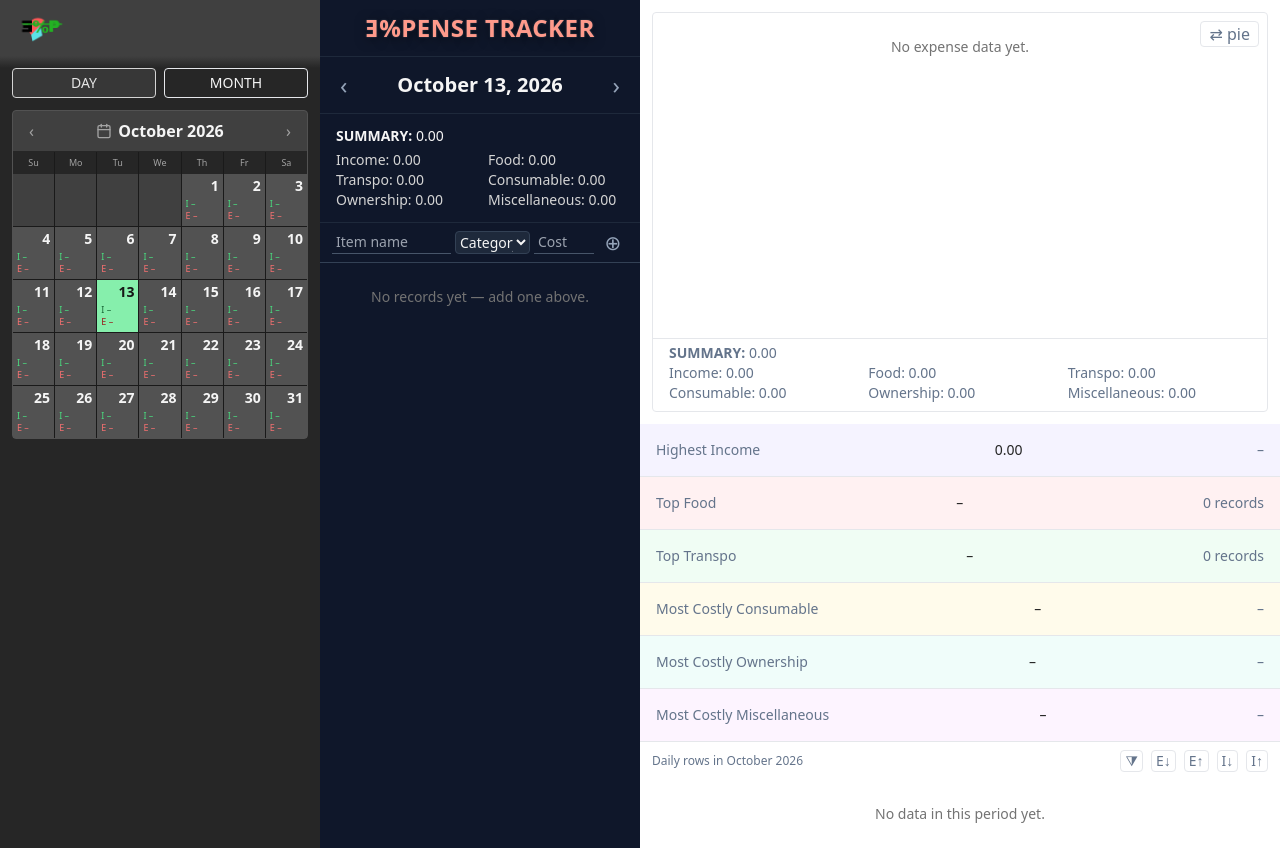
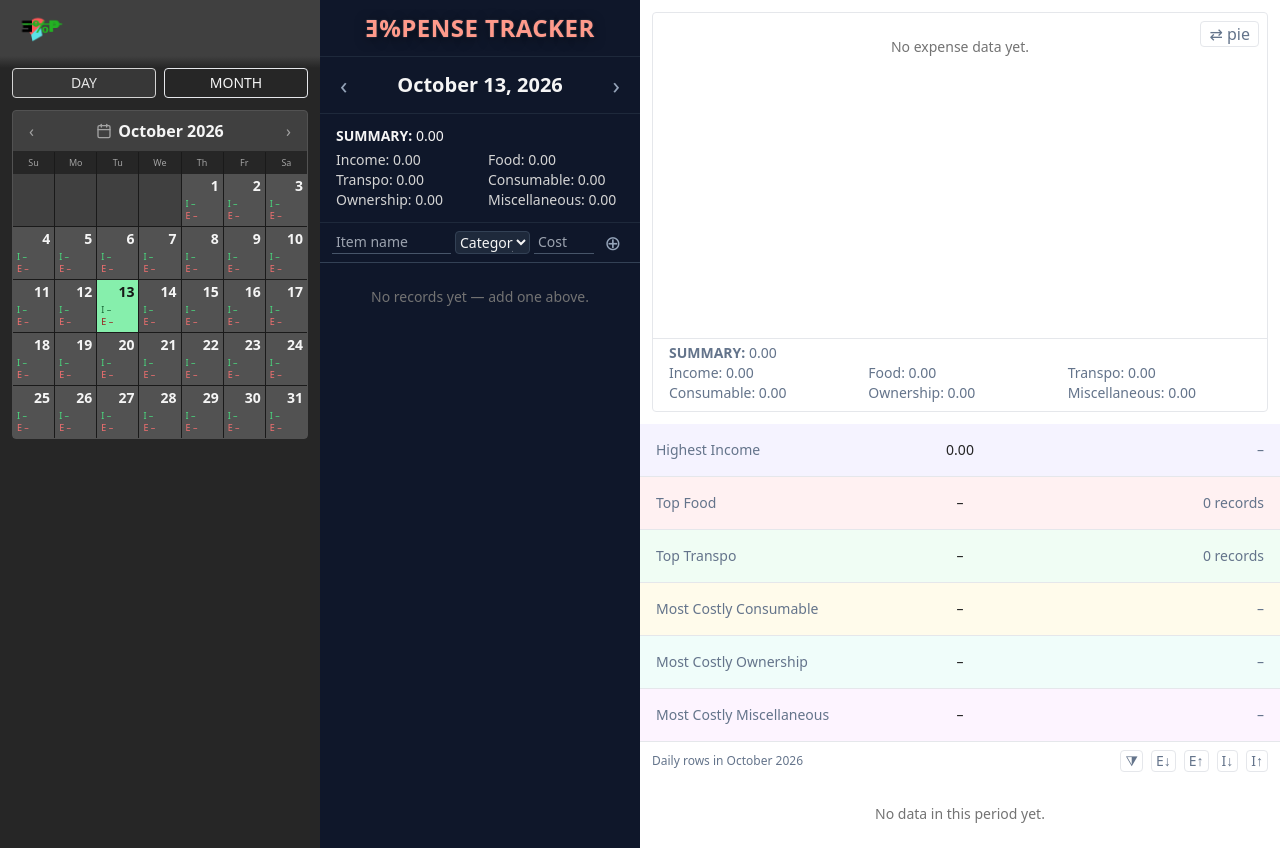
Before and after one commit to bjkmz/expense-tracker, a Django app: page /day/1/ in a window 1280 px wide. Run offline with Django 5.2, Linux system fonts and the light colour scheme; data comes from the database, SQL or seed files in the repository; data that the repository does not hold is empty; some libraries are stand-ins or nearby versions.

Commit message:
insights-center-highlight

```diff
--- a/templates/partials/insights_panel.html
+++ b/templates/partials/insights_panel.html
@@ -18,35 +18,35 @@
 
   {# Insight cards #}
   <div class="text-sm">
-    <div class="flex justify-between px-4 py-4 bg-violet-50 border-b">
+    <div class="grid grid-cols-[1fr_auto_1fr] items-baseline px-4 py-4 bg-violet-50 border-b">
       <span class="text-slate-500">Highest Income</span>
-      <span class="font-medium">{{ ins.cards.highest_income.amount|floatformat:2 }}</span>
-      <span class="text-slate-500">{% if ins.cards.highest_income.when %}{% if ins_scope == 'month' %}{{ ins.cards.highest_income.when|date:"F Y" }}{% else %}{{ ins.cards.highest_income.when|date:"M d" }}{% endif %}{% else %}–{% endif %}</span>
+      <span class="font-medium text-center">{{ ins.cards.highest_income.amount|floatformat:2 }}</span>
+      <span class="text-slate-500 text-right">{% if ins.cards.highest_income.when %}{% if ins_scope == 'month' %}{{ ins.cards.highest_income.when|date:"F Y" }}{% else %}{{ ins.cards.highest_income.when|date:"M d" }}{% endif %}{% else %}–{% endif %}</span>
     </div>
-    <div class="flex justify-between px-4 py-4 bg-rose-50 border-b">
+    <div class="grid grid-cols-[1fr_auto_1fr] items-baseline px-4 py-4 bg-rose-50 border-b">
       <span class="text-slate-500">Top Food</span>
-      <span class="font-medium">{{ ins.cards.top_food.item }}</span>
-      <span class="text-slate-500">{{ ins.cards.top_food.count }} records</span>
+      <span class="font-medium text-center">{{ ins.cards.top_food.item }}</span>
+      <span class="text-slate-500 text-right">{{ ins.cards.top_food.count }} records</span>
     </div>
-    <div class="flex justify-between px-4 py-4 bg-green-50 border-b">
+    <div class="grid grid-cols-[1fr_auto_1fr] items-baseline px-4 py-4 bg-green-50 border-b">
       <span class="text-slate-500">Top Transpo</span>
-      <span class="font-medium">{{ ins.cards.top_transpo.item }}</span>
-      <span class="text-slate-500">{{ ins.cards.top_transpo.count }} records</span>
+      <span class="font-medium text-center">{{ ins.cards.top_transpo.item }}</span>
+      <span class="text-slate-500 text-right">{{ ins.cards.top_transpo.count }} records</span>
     </div>
-    <div class="flex justify-between px-4 py-4 bg-amber-50 border-b">
+    <div class="grid grid-cols-[1fr_auto_1fr] items-baseline px-4 py-4 bg-amber-50 border-b">
       <span class="text-slate-500">Most Costly Consumable</span>
-      <span class="font-medium">{% if ins.cards.costly_consumable %}{{ ins.cards.costly_consumable.item }} {{ ins.cards.costly_consumable.amount|floatformat:0 }}{% else %}–{% endif %}</span>
-      <span class="text-slate-500">{% if ins.cards.costly_consumable %}{% if ins_scope == 'month' %}{{ ins.cards.costly_consumable.date|date:"F Y" }}{% else %}{{ ins.cards.costly_consumable.date|date:"M d" }}{% endif %}{% else %}–{% endif %}</span>
+      <span class="font-medium text-center">{% if ins.cards.costly_consumable %}{{ ins.cards.costly_consumable.item }} {{ ins.cards.costly_consumable.amount|floatformat:0 }}{% else %}–{% endif %}</span>
+      <span class="text-slate-500 text-right">{% if ins.cards.costly_consumable %}{% if ins_scope == 'month' %}{{ ins.cards.costly_consumable.date|date:"F Y" }}{% else %}{{ ins.cards.costly_consumable.date|date:"M d" }}{% endif %}{% else %}–{% endif %}</span>
     </div>
-    <div class="flex justify-between px-4 py-4 bg-teal-50 border-b">
+    <div class="grid grid-cols-[1fr_auto_1fr] items-baseline px-4 py-4 bg-teal-50 border-b">
       <span class="text-slate-500">Most Costly Ownership</span>
-      <span class="font-medium">{% if ins.cards.costly_ownership %}{{ ins.cards.costly_ownership.item }} {{ ins.cards.costly_ownership.amount|floatformat:0 }}{% else %}–{% endif %}</span>
-      <span class="text-slate-500">{% if ins.cards.costly_ownership %}{% if ins_scope == 'month' %}{{ ins.cards.costly_ownership.date|date:"F Y" }}{% else %}{{ ins.cards.costly_ownership.date|date:"M d" }}{% endif %}{% else %}–{% endif %}</span>
+      <span class="font-medium text-center">{% if ins.cards.costly_ownership %}{{ ins.cards.costly_ownership.item }} {{ ins.cards.costly_ownership.amount|floatformat:0 }}{% else %}–{% endif %}</span>
+      <span class="text-slate-500 text-right">{% if ins.cards.costly_ownership %}{% if ins_scope == 'month' %}{{ ins.cards.costly_ownership.date|date:"F Y" }}{% else %}{{ ins.cards.costly_ownership.date|date:"M d" }}{% endif %}{% else %}–{% endif %}</span>
     </div>
-    <div class="flex justify-between px-4 py-4 bg-fuchsia-50 border-b">
+    <div class="grid grid-cols-[1fr_auto_1fr] items-baseline px-4 py-4 bg-fuchsia-50 border-b">
       <span class="text-slate-500">Most Costly Miscellaneous</span>
-      <span class="font-medium">{% if ins.cards.costly_misc %}{{ ins.cards.costly_misc.item }} {{ ins.cards.costly_misc.amount|floatformat:0 }}{% else %}–{% endif %}</span>
-      <span class="text-slate-500">{% if ins.cards.costly_misc %}{% if ins_scope == 'month' %}{{ ins.cards.costly_misc.date|date:"F Y" }}{% else %}{{ ins.cards.costly_misc.date|date:"M d" }}{% endif %}{% else %}–{% endif %}</span>
+      <span class="font-medium text-center">{% if ins.cards.costly_misc %}{{ ins.cards.costly_misc.item }} {{ ins.cards.costly_misc.amount|floatformat:0 }}{% else %}–{% endif %}</span>
+      <span class="text-slate-500 text-right">{% if ins.cards.costly_misc %}{% if ins_scope == 'month' %}{{ ins.cards.costly_misc.date|date:"F Y" }}{% else %}{{ ins.cards.costly_misc.date|date:"M d" }}{% endif %}{% else %}–{% endif %}</span>
     </div>
   </div>
 
```
